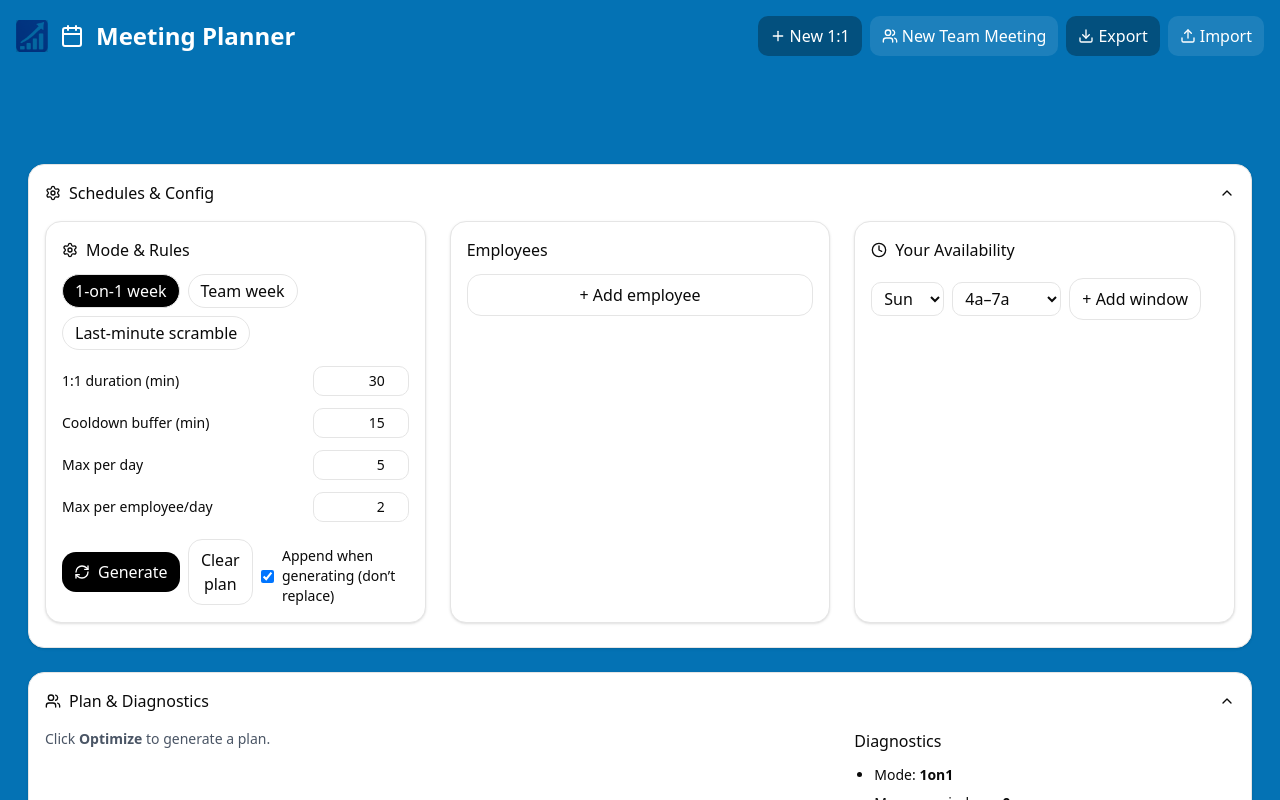
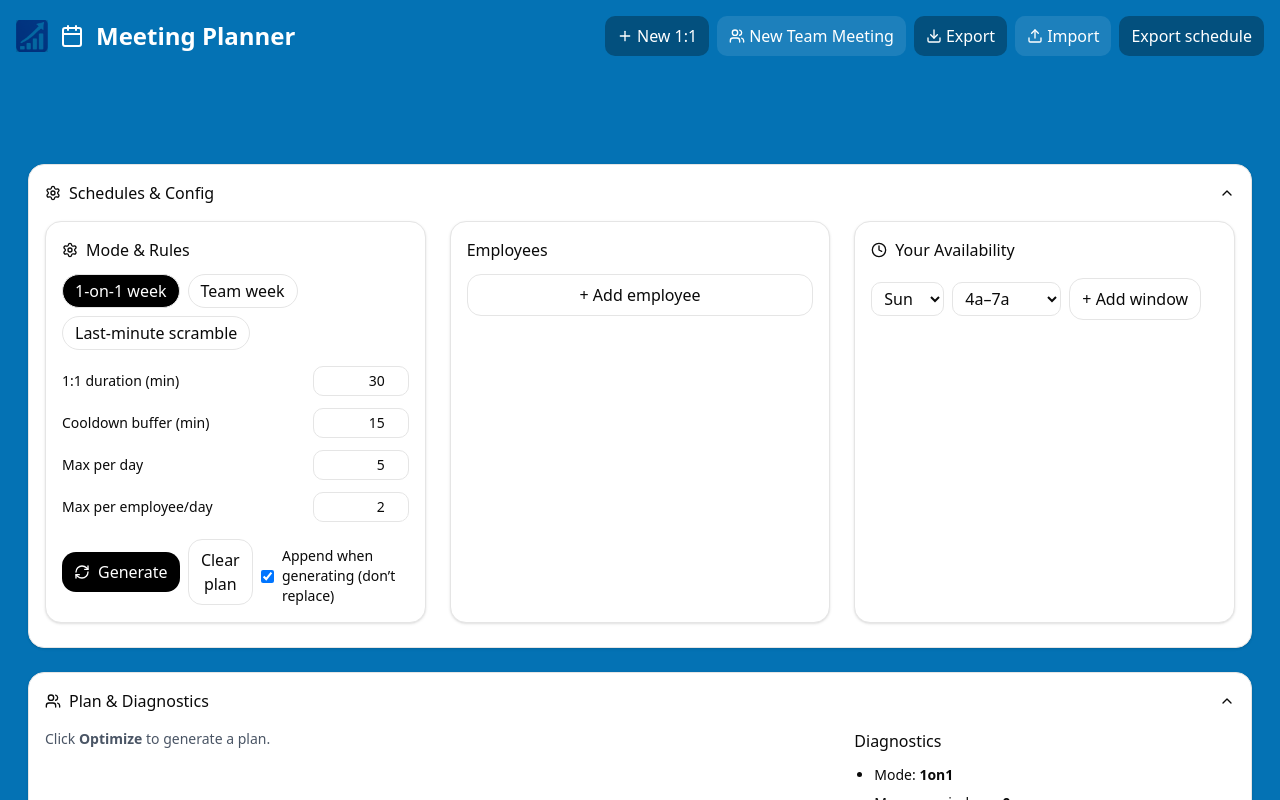
Before and after one commit to BobBjorklund/ManagePro_Team_Scheduler, a Next.js app: page / in a window 1280 px wide. Shown: the top 800 px of the page. Built offline with nearby package versions, Linux system fonts and the light colour scheme.

Commit message:
email for f&s

```diff
--- a/src/app/page.tsx
+++ b/src/app/page.tsx
@@ -27,7 +27,7 @@ import {
   MeetingMeta,
 } from "../lib/types";
 
-import { dayTimeToAbs, uid, hhmmToMins } from "../lib/time";
+import { dayTimeToAbs, uid, hhmmToMins, fmtHHMM } from "../lib/time";
 import { expandManagerWindowsAbs } from "../lib/availability";
 import {
   optimizeTeamWeekWeighted as optimizeTeamWeek,
@@ -806,6 +806,143 @@ export default function OvernightWeeklyPlanner() {
   }
   const onRemoveMeeting = (id: string) =>
     setPlan((prev) => prev.filter((x) => x.id !== id));
+  function formatWeekStartLabel(d: Date) {
+    const yyyy = d.getFullYear();
+    const mm = String(d.getMonth() + 1).padStart(2, "0");
+    const dd = String(d.getDate()).padStart(2, "0");
+    return `${yyyy}-${mm}-${dd}`;
+  }
+
+  function pickWeekStartDate(): Date {
+    // Prompt is consistent with how the rest of the page gathers inputs
+    const input =
+      typeof window !== "undefined"
+        ? window.prompt(
+            "Week start date (YYYY-MM-DD)?  Leave blank to use most recent Sunday."
+          )
+        : null;
+
+    let base = new Date();
+    base.setHours(0, 0, 0, 0);
+
+    if (input && /^\d{4}-\d{2}-\d{2}$/.test(input)) {
+      const parsed = new Date(`${input}T00:00:00`);
+      if (!Number.isNaN(parsed.getTime())) return parsed;
+    }
+    // Most recent Sunday (assuming DAY_NAMES[0] === "Sun")
+    const day = base.getDay(); // 0..6 (0 = Sun)
+    base.setDate(base.getDate() - day);
+    return base;
+  }
+
+  function dateLabelForDay(weekStart: Date, day: Day) {
+    const d = new Date(weekStart);
+    d.setDate(d.getDate() + day);
+    return d.toLocaleDateString(undefined, {
+      weekday: "short",
+      month: "short",
+      day: "numeric",
+      year: "numeric",
+    });
+  }
+
+  function downloadTextFile(filename: string, contents: string) {
+    const blob = new Blob([contents], { type: "text/plain;charset=utf-8" });
+    const url = URL.createObjectURL(blob);
+    const a = document.createElement("a");
+    a.href = url;
+    a.download = filename;
+    document.body.appendChild(a);
+    a.click();
+    a.remove();
+    URL.revokeObjectURL(url);
+  }
+
+  function exportSchedule() {
+    // Choose week start (or default to most recent Sunday)
+    const weekStart = pickWeekStartDate();
+    const weekStartLabel = formatWeekStartLabel(weekStart);
+
+    // Build per-day sections from already-sliced blocks
+    // (managerBlocksByDay[day] entries are minutes-from-midnight)
+    const lines: string[] = [];
+    for (let day = 0 as Day; day < 7; day = ((day + 1) % 7) as Day) {
+      const blocks = managerBlocksByDay[day] ?? [];
+      if (!blocks.length) continue;
+
+      const dateLabel = dateLabelForDay(weekStart, day);
+
+      // 1:1s
+      const ones = blocks
+        .filter((b) => b.type === "1on1" && b.empId)
+        .map((b) => ({
+          name: nameById(b.empId!),
+          start: fmtHHMM(b.start),
+          end: fmtHHMM(b.end),
+        }))
+        .sort((a, b) => (a.start < b.start ? -1 : a.start > b.start ? 1 : 0));
+
+      // Teams
+      const teams = blocks
+        .filter((b) => b.type === "team" && (b.attendees?.length ?? 0) > 0)
+        .map((b) => ({
+          start: fmtHHMM(b.start),
+          end: fmtHHMM(b.end),
+          attendees: (b.attendees ?? []).map((id) => nameById(id)),
+        }))
+        .sort((a, b) => (a.start < b.start ? -1 : a.start > b.start ? 1 : 0));
+
+      if (ones.length === 0 && teams.length === 0) continue;
+
+      lines.push(
+        `on ${dateLabel} Please schedule the following in 1 on 1 conversations:`
+      );
+
+      if (ones.length) {
+        const nameCol = Math.max(4, ...ones.map((o) => o.name.length));
+        ones.forEach((o) => {
+          lines.push(`${o.name.padEnd(nameCol)}  ${o.start}-${o.end}`);
+        });
+      } else {
+        lines.push("(no 1-on-1s requested)");
+      }
+
+      if (teams.length) {
+        lines.push("");
+        lines.push("ALSO, please schedule the following team meetings:");
+        const header = ["Time In", "Time Out", "Attendees"];
+        const pad = (s: string, w: number) => s.padEnd(w);
+        const inCol = Math.max(
+          header[0].length,
+          ...teams.map((t) => t.start.length)
+        );
+        const outCol = Math.max(
+          header[1].length,
+          ...teams.map((t) => t.end.length)
+        );
+
+        lines.push(
+          `${pad(header[0], inCol)}  ${pad(header[1], outCol)}  ${header[2]}`
+        );
+        teams.forEach((t) => {
+          lines.push(
+            `${pad(t.start, inCol)}  ${pad(t.end, outCol)}  ${t.attendees.join(
+              ", "
+            )}`
+          );
+        });
+      }
+
+      lines.push(""); // blank line between days
+    }
+
+    const output =
+      lines.length > 0
+        ? lines.join("\n")
+        : `No meetings planned for the week starting ${weekStartLabel}.`;
+
+    downloadTextFile(`schedule-${weekStartLabel}.txt`, output);
+  }
 
   /* === Render === */
   return (
@@ -858,6 +995,13 @@ export default function OvernightWeeklyPlanner() {
                 // your existing useEffect will persist this to localStorage automatically
               }}
             />
+            <button
+              onClick={exportSchedule}
+              className="px-3 py-2 rounded-lg bg-black/30 hover:bg-black/40 transition flex items-center gap-1"
+              title="Export this week's plan as text"
+            >
+              Export schedule
+            </button>
           </>
         }
       />
```
